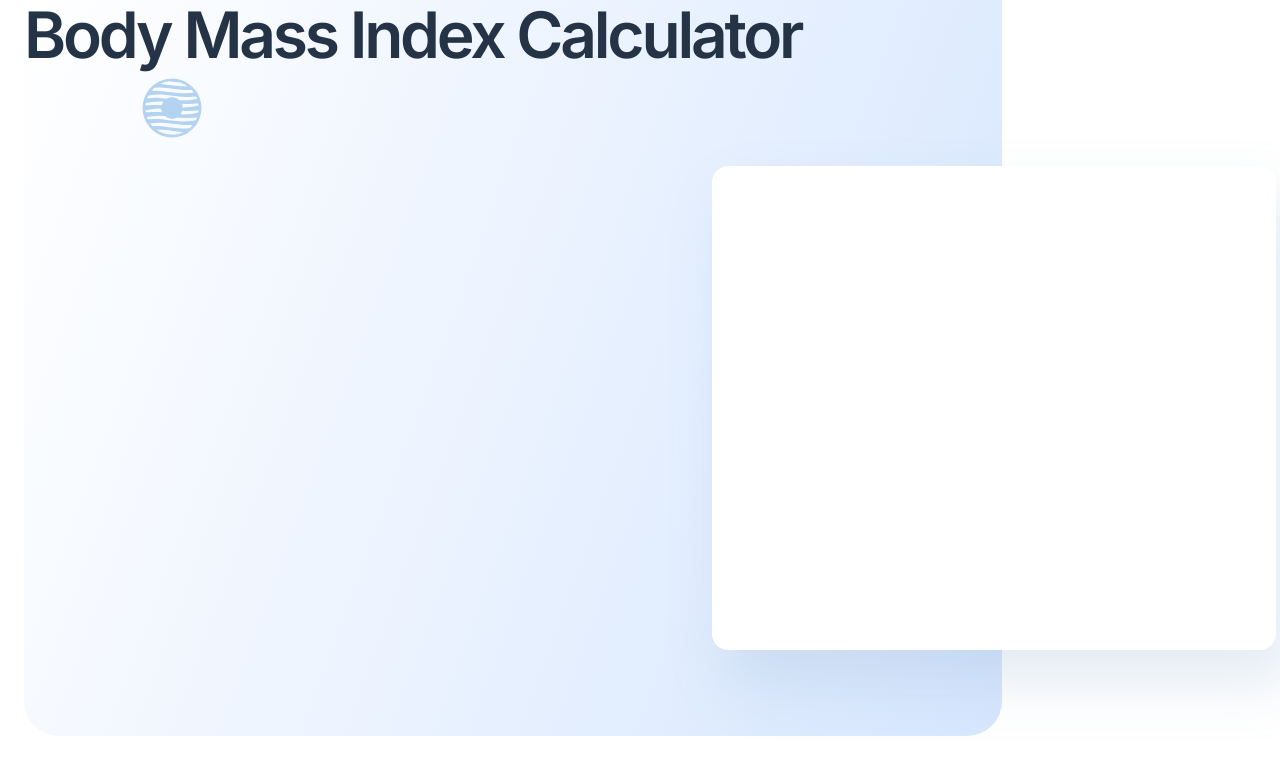
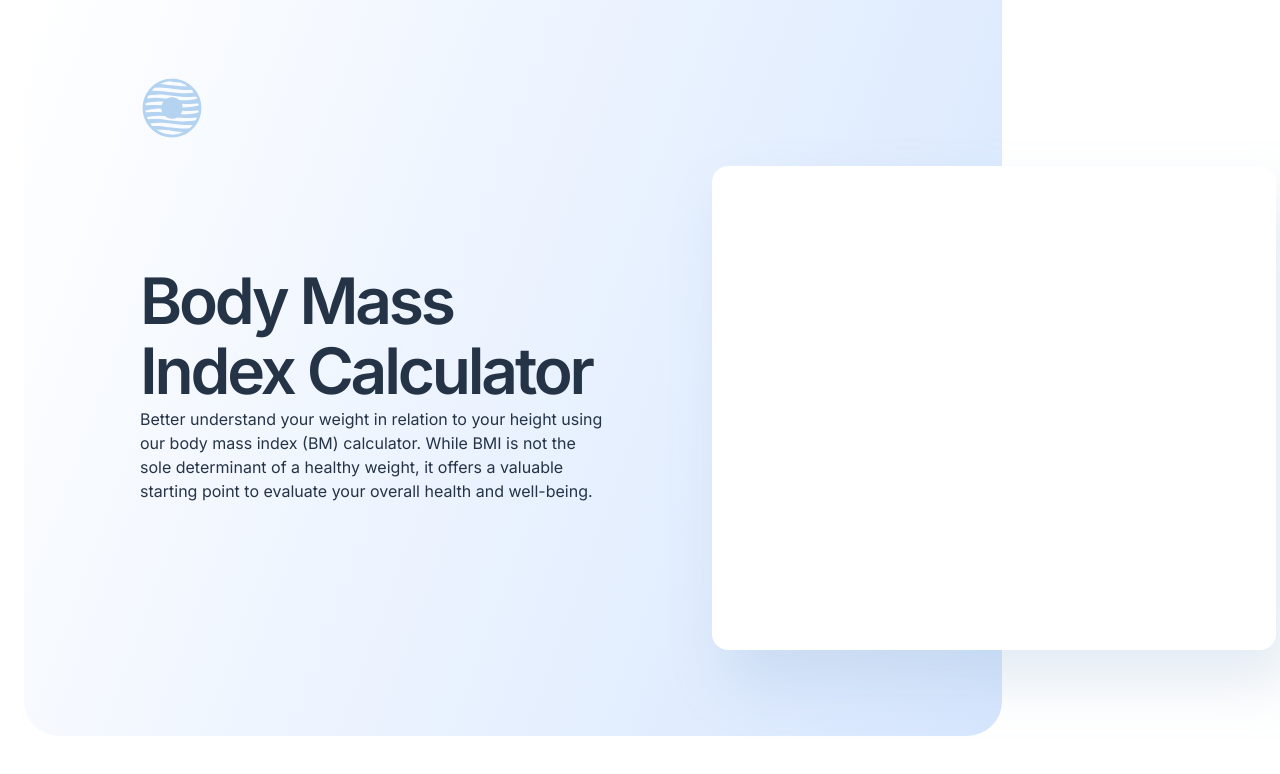
Before and after one commit to GuimaraesJC/bmi-calculator, a React (Vite) app: page / in a window 1280 px wide. Shown: the top 774 px of the page. Built offline with nearby package versions, Linux system fonts and the light colour scheme.

Commit message:
Positioning header text

```diff
--- a/src/components/Header/index.tsx
+++ b/src/components/Header/index.tsx
@@ -9,9 +9,17 @@ function Header() {
     <S.Wrapper>
       <S.InfoContainer>
         <img className="logo" src={logo} alt="BMI Calculator" />
-        <Text renderAs="h1" type="HeadingXL">
-          Body Mass Index Calculator
-        </Text>
+        <S.TextContainer>
+          <Text renderAs="h1" type="HeadingXL">
+            Body Mass Index Calculator
+          </Text>
+          <Text renderAs="p" type="BodyM">
+            Better understand your weight in relation to your height using our
+            body mass index (BM) calculator. While BMI is not the sole
+            determinant of a healthy weight, it offers a valuable starting
+            point to evaluate your overall health and well-being.
+          </Text>
+        </S.TextContainer>
       </S.InfoContainer>
       <S.CalculatorContainer></S.CalculatorContainer>
     </S.Wrapper>
--- a/src/components/Header/styles.ts
+++ b/src/components/Header/styles.ts
@@ -32,3 +32,9 @@ export const CalculatorContainer = styled.div`
   box-shadow: 16px 32px 56px rgba(143, 174, 207, 0.25);
   border-radius: 1rem;
 `
+
+export const TextContainer = styled.div`
+  max-width: 29rem;
+  margin-left: 7.25rem;
+  margin-top: 16.625rem;
+`
```
